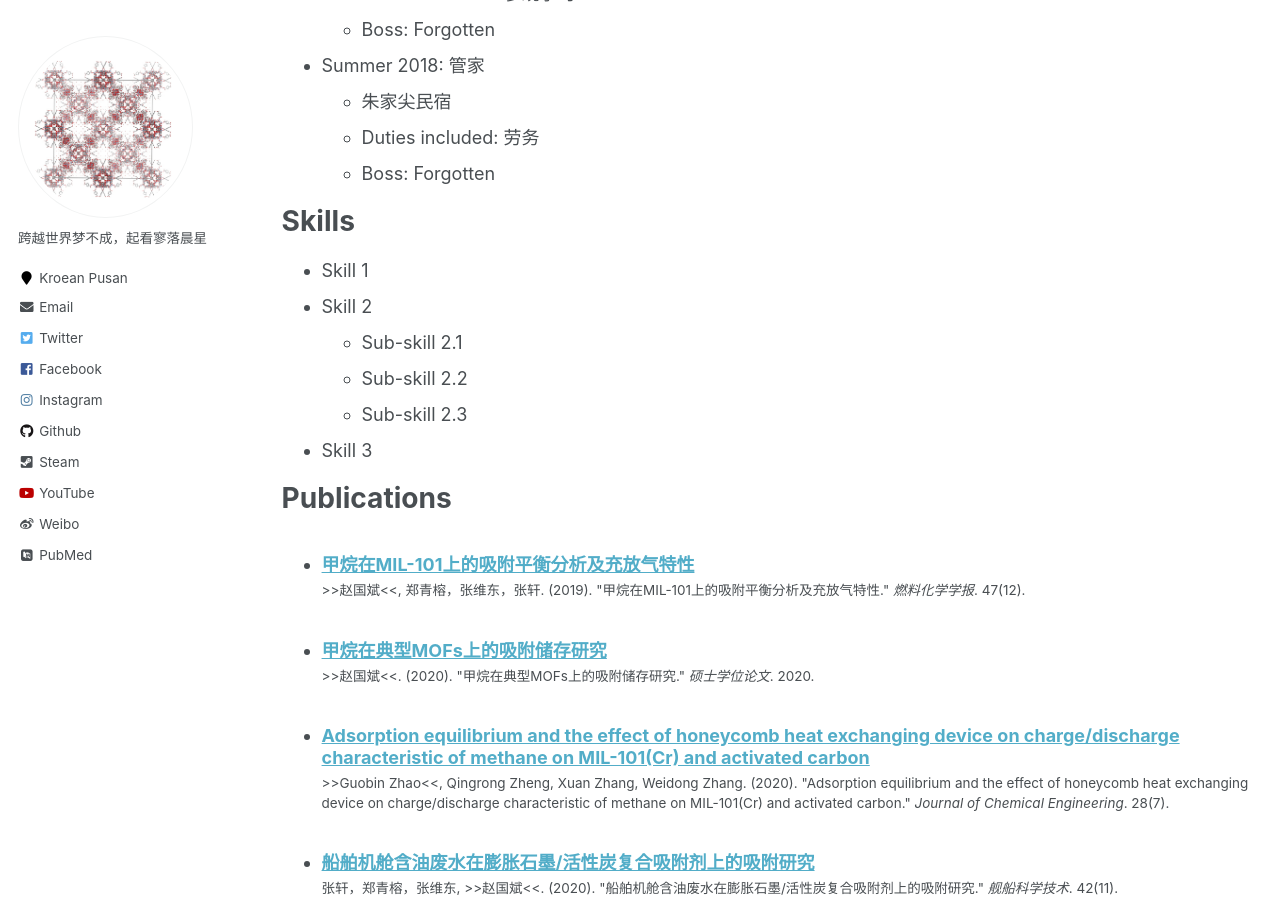
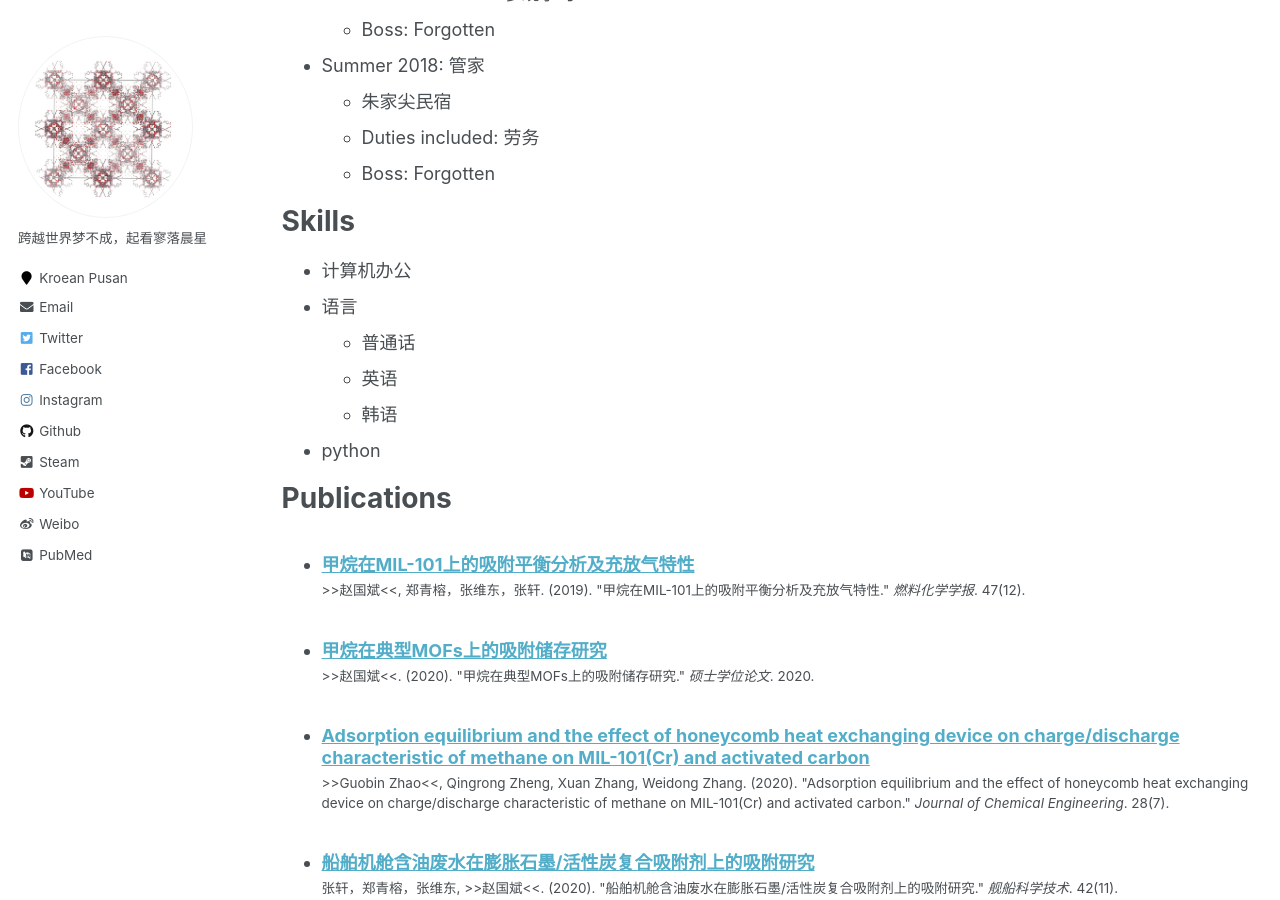
Before and after one commit to sxm13/ZGBshenxiaomoCV.github.io, a Jekyll site: the page built from _pages/cv.md, in a window 1280 px wide and 900 px high, scrolled down 932 px. Built offline with Jekyll 4.4.1, drawn with Linux system fonts in a browser that asks for light colours; some web fonts are replaced.

Commit message:
Update cv.md

```diff
--- a/_pages/cv.md
+++ b/_pages/cv.md
@@ -44,12 +44,12 @@ Work experience
 
 Skills
 ======
-* Skill 1
-* Skill 2
-  * Sub-skill 2.1
-  * Sub-skill 2.2
-  * Sub-skill 2.3
-* Skill 3
+* 计算机办公
+* 语言
+  * 普通话
+  * 英语
+  * 韩语
+* python
 
 Publications
 ======
```
